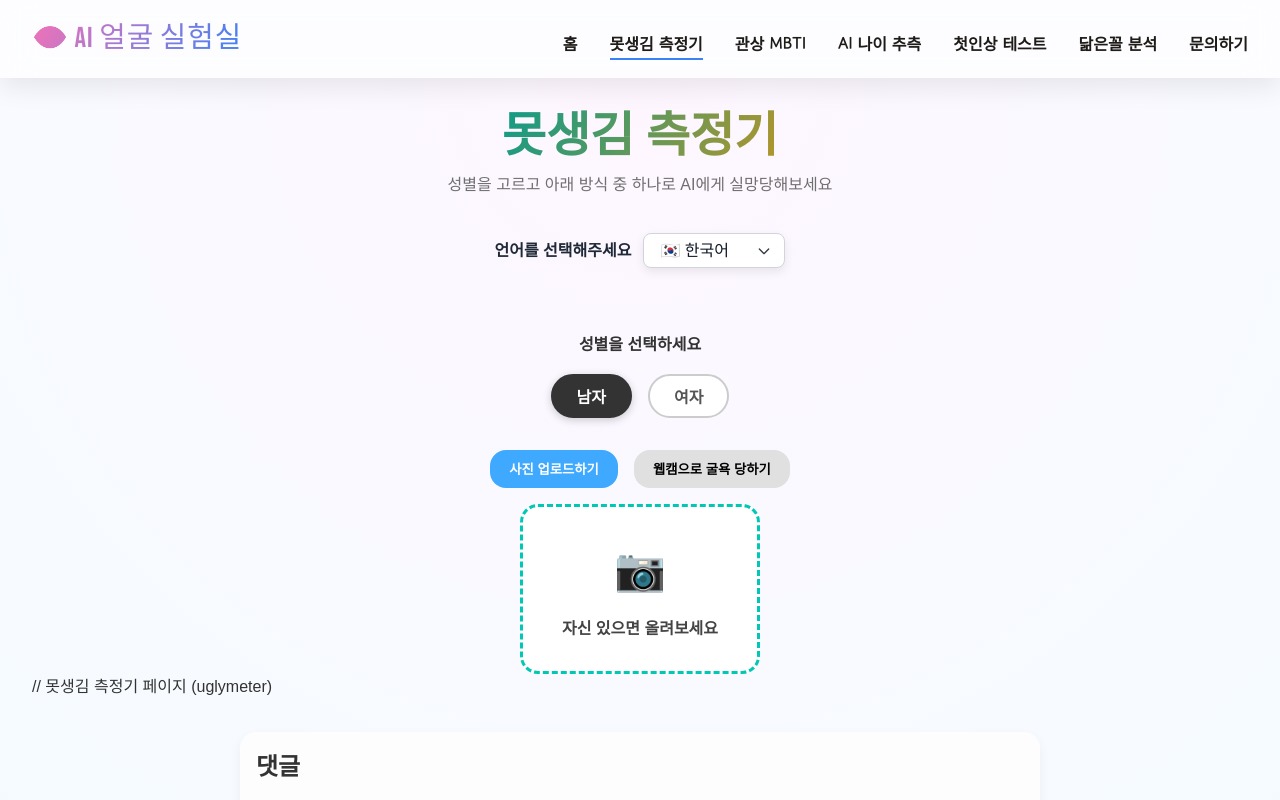
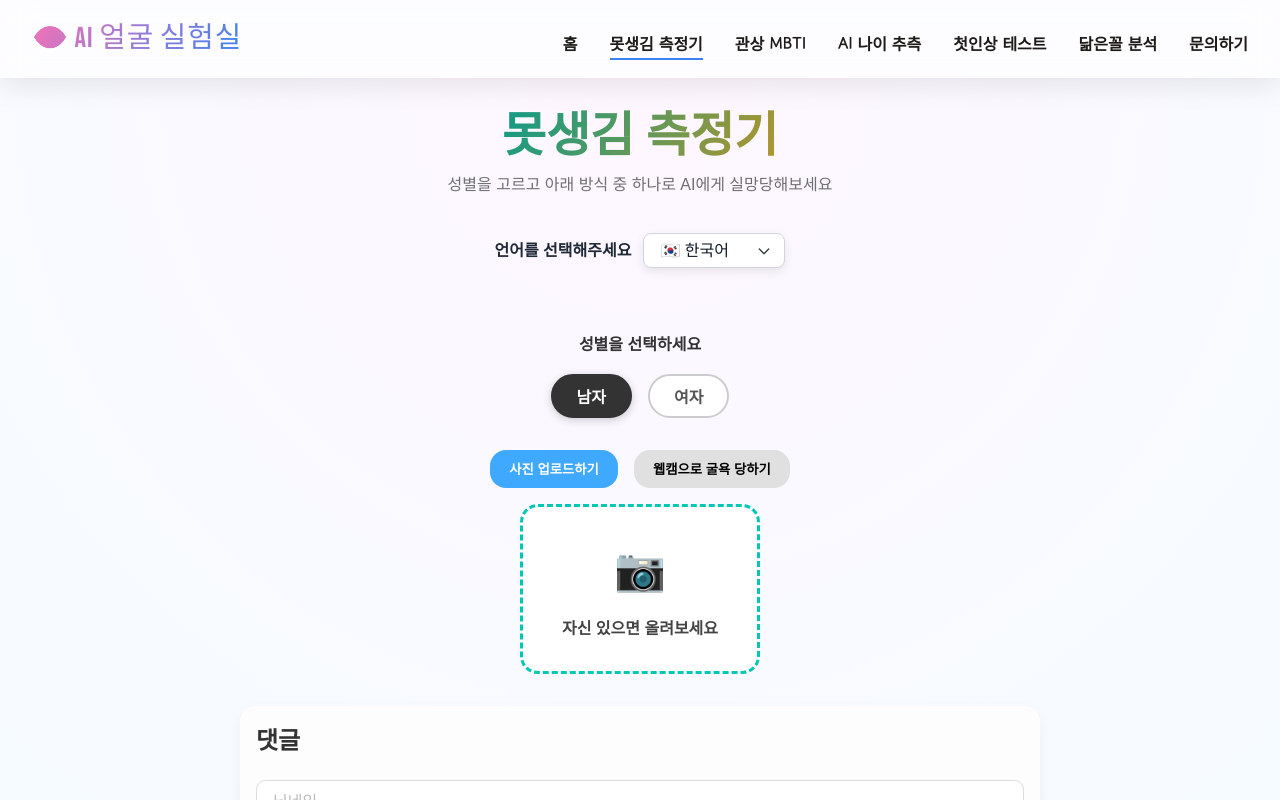
Before and after one commit to kyeongwan786/face-test, a React (Create React App) app: page /ugly in a window 1280 px wide. Built offline with nearby package versions, Linux system fonts and the light colour scheme; no server answers.

Commit message:
//delete

```diff
--- a/src/components/CommentSection.jsx
+++ b/src/components/CommentSection.jsx
@@ -10,7 +10,6 @@ const CommentSection = ({ postId }) => {
     const [editForm, setEditForm] = useState({ password: '', content: '' });
     const [error, setError] = useState(null);
 
-    // ✅ useCallback으로 감싸서 useEffect 의존성 배열 문제 해결
     const fetchComments = useCallback(async () => {
         if (!postId) {
             setError('postId가 전달되지 않았습니다.');
@@ -29,7 +28,7 @@ const CommentSection = ({ postId }) => {
 
     useEffect(() => {
         fetchComments();
-    }, [fetchComments]); // ✅ 의존성 배열 OK
+    }, [fetchComments]);
 
     const handleInputChange = (e) => {
         setForm({ ...form, [e.target.name]: e.target.value });
@@ -82,7 +81,7 @@ const CommentSection = ({ postId }) => {
         <div className="comment-section" style={{ marginTop: '2rem' }}>
             <h3>댓글</h3>
 
-            {/* 작성 폼 */}
+
             <div style={{ marginBottom: '1em' }}>
                 <input
                     type="text"
@@ -107,7 +106,7 @@ const CommentSection = ({ postId }) => {
                 <button onClick={handleSubmit}>작성</button>
             </div>
 
-            {/* 댓글 리스트 */}
+
             {error && <div style={{ color: 'red' }}>{error}</div>}
 
             <ul>
--- a/src/pages/UglyMeter.jsx
+++ b/src/pages/UglyMeter.jsx
@@ -313,7 +313,6 @@ export default function UglyMeter() {
                     </div>
                 </div>
             )}
-            // 못생김 측정기 페이지 (uglymeter)
             <CommentSection postId={999} />
 
 
```
